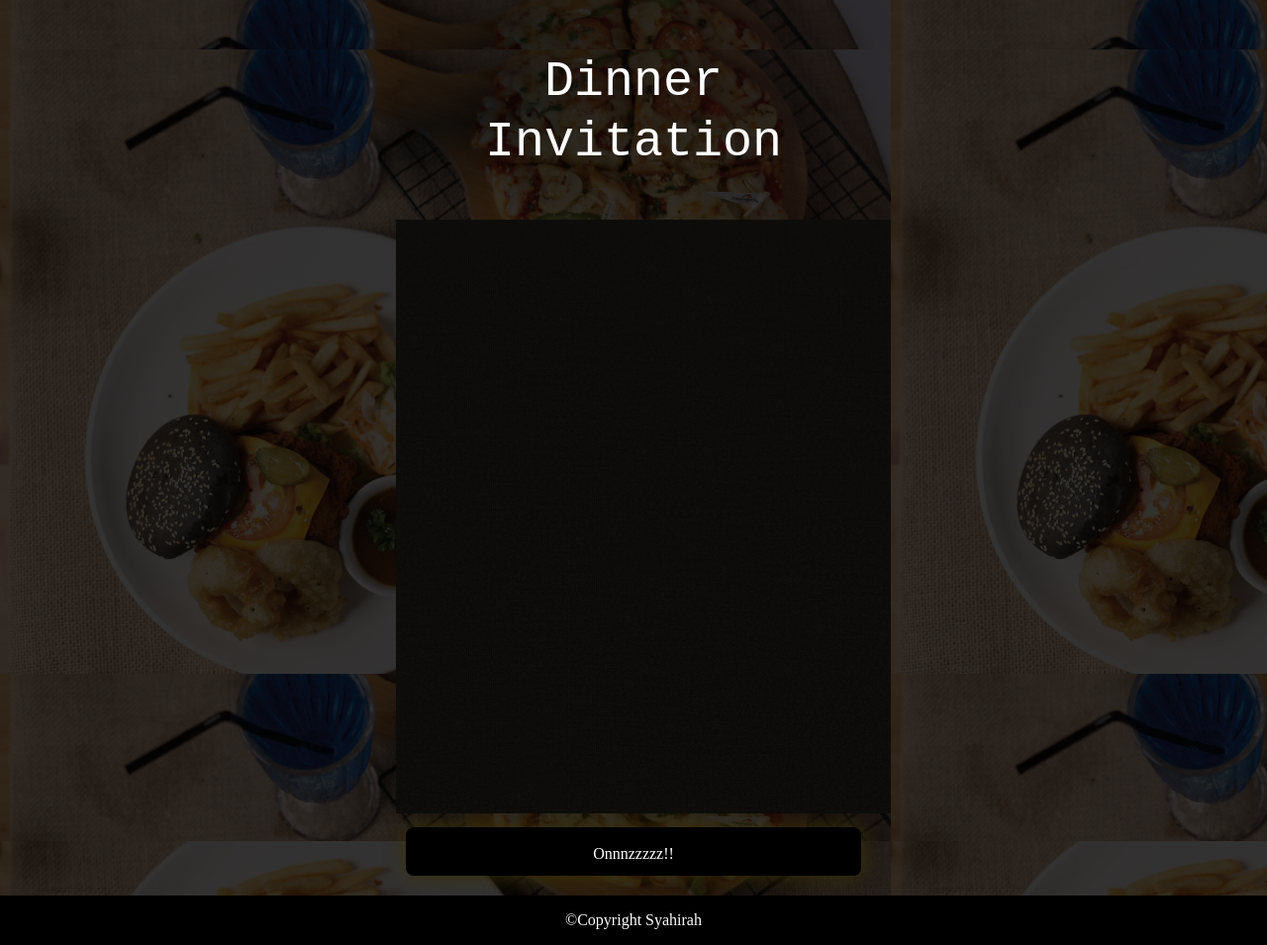
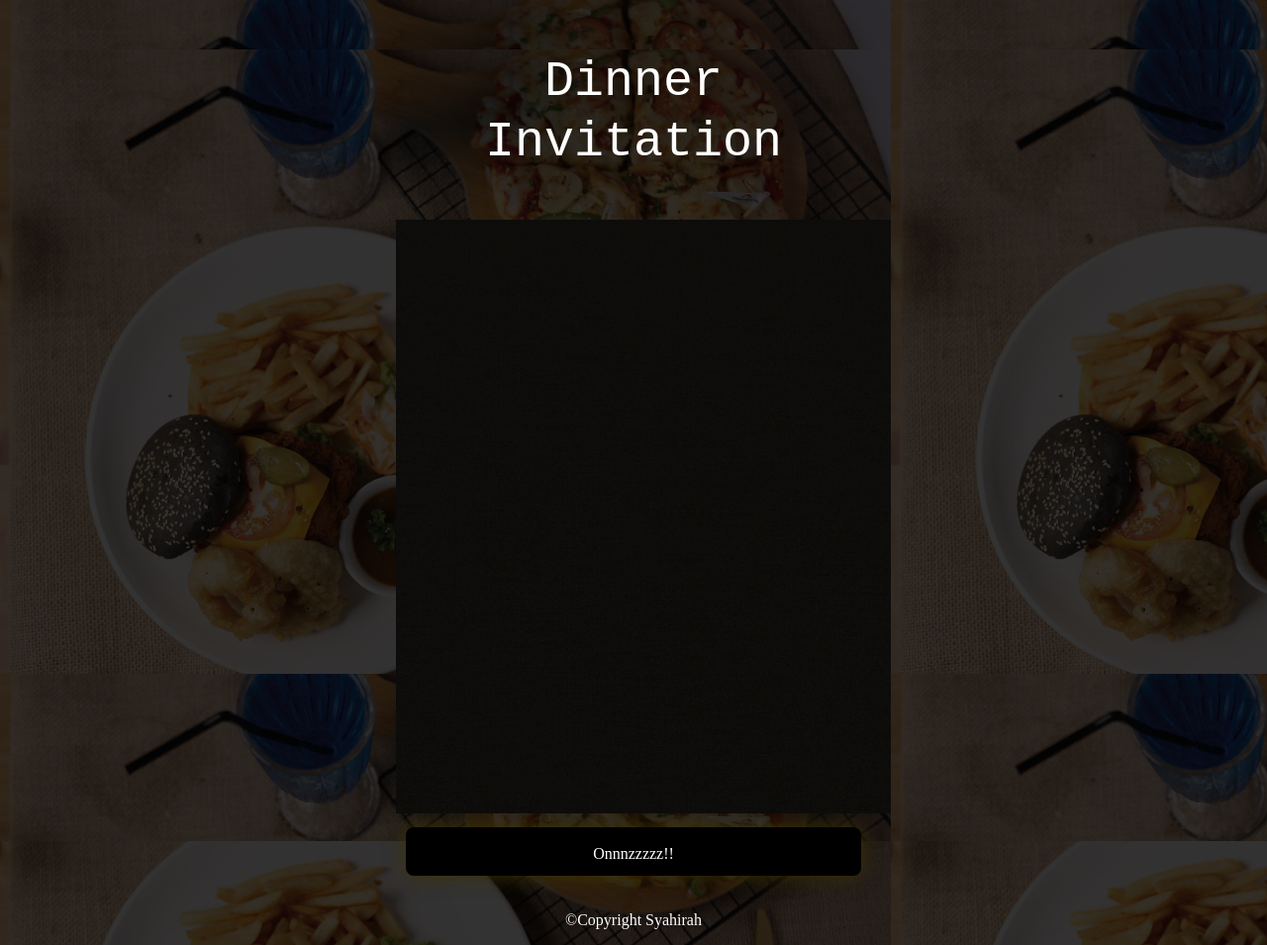
Before and after one commit to syahirah0802/mknmkn, a plain HTML site: page index.html in a window 1280 px wide. Shown: the whole page at 99% size. Drawn offline with Linux system fonts and the light colour scheme.

Commit message:
index.html

```diff
--- a/index.html
+++ b/index.html
@@ -91,7 +91,6 @@ p.ex1 {
   footer {
   text-align: center;
   padding: 0.2px;
-  background-color: rgb(0, 0, 0);
   color: white;
 }
 </style>
```
